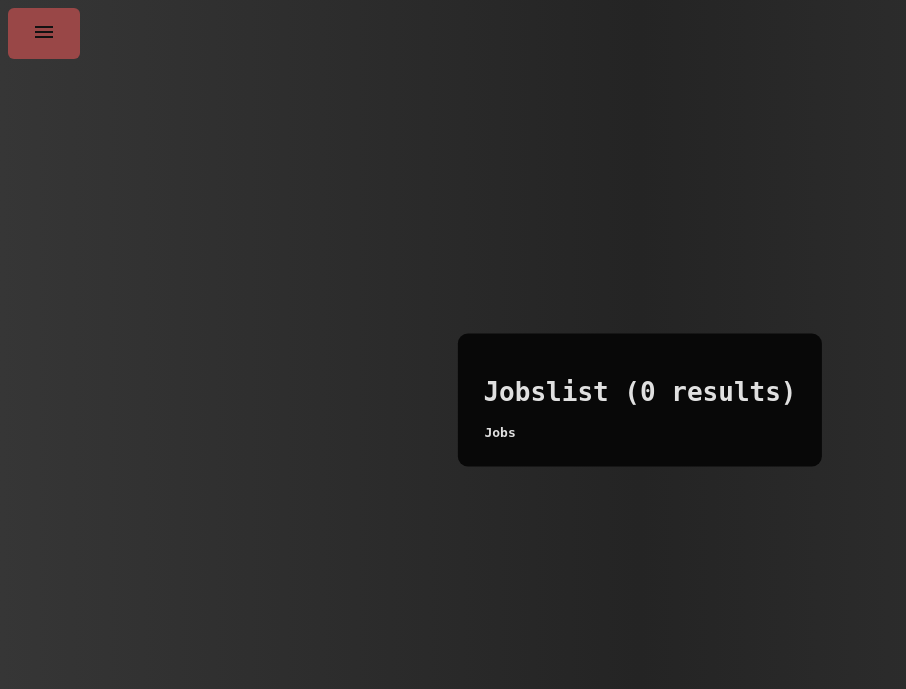
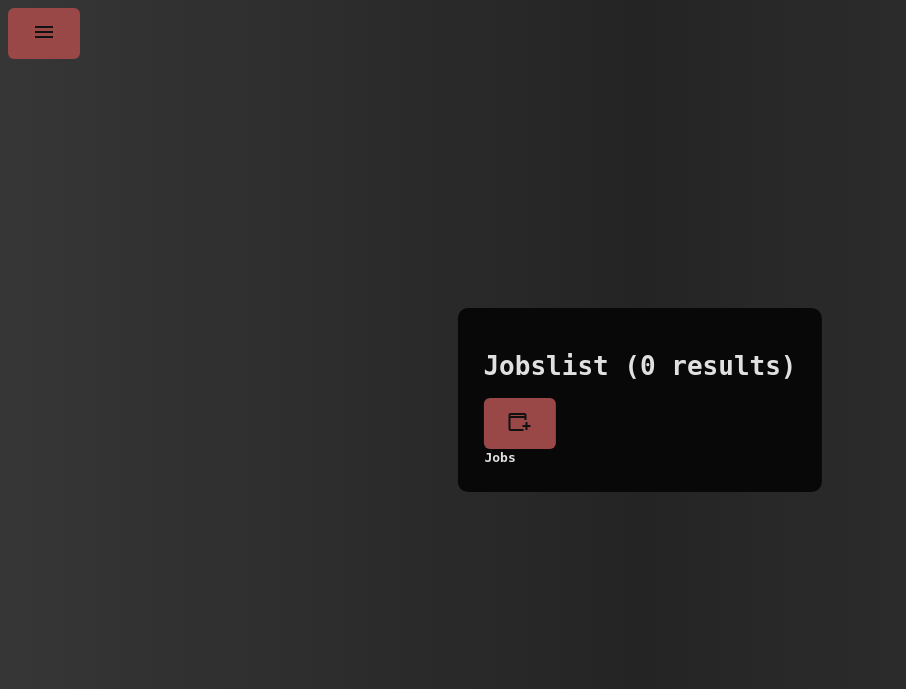
Before and after one commit to justusdecker/Application-Manager, a Flask app: page /jobs in a window 1280 px wide. Shown: the top 689 px of the page, without its empty margins (0-906 px from the left). Run offline with Flask 3, Linux system fonts and the light colour scheme; data that the repository does not hold is empty.

Commit message:
added create btn & changed to btn-icons

```diff
--- a/src/backend/templates/jobs_s.html
+++ b/src/backend/templates/jobs_s.html
@@ -3,6 +3,10 @@
 {% block content %}
 <div class="user-input-div">
 <h1>Jobslist ({{ ammount }} results)</h1>
+
+<form action="jobs/create" method="get">
+    <button type="submit"><span class="material-symbols-outlined">add_ad</span></button>
+</form>
 <table>
     <tr>
         <th>Jobs</th>
@@ -14,20 +18,21 @@
         <td>{{ job['title'] }}</td>
         <td>{{ job['state'] }}</td>
         <td>
+            <a href=""></a>
             <form action="jobs/read/{{ job['id'] }}" method="get">
-                <input type="submit" value="view">
+                <button type="submit"><span class="material-symbols-outlined">read_more</span></button>
             </form>
         </td>
 
         <td>
             <form action="jobs/update/{{ job['id'] }}" method="get">
-                <input type="submit" value="update">
+                <button type="submit"><span class="material-symbols-outlined">update</span></button>
             </form>
         </td>
 
         <td>
             <form action="jobs/delete/{{ job['id'] }}" method="post">
-                <input type="submit" value="delete">
+                <button type="submit"><span class="material-symbols-outlined">delete</span></button>
             </form>
         </td>
 
```
